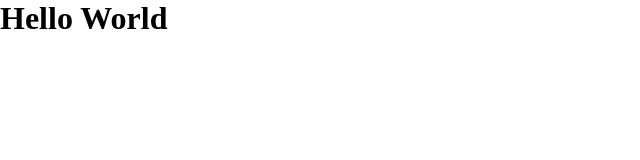
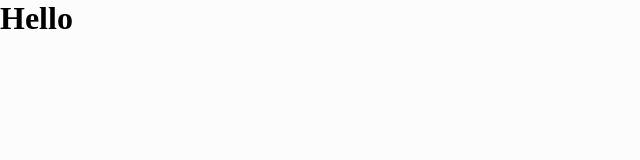
Before and after one commit to jeff343/jeff343.github.io, a React (Create React App) app: page / in a window 1280 px wide. Shown: the top 160 px of the page, without its empty margins (0-640 px from the left). Built offline with nearby package versions, Linux system fonts and the light colour scheme; the HTML template or start-up script is replaced by a standard one.

Commit message:
Add global theme

```diff
--- a/src/App.js
+++ b/src/App.js
@@ -1,7 +1,21 @@
+// import { useState } from "react";
+import { ThemeProvider } from "styled-components";
+import { lightTheme, GlobalStyles } from "./styles/theme";
+import PortfolioPage from "./pages/PortfolioPage";
 
+// TODO: add theme switcher to header
 function App() {
+  // const [theme, setTheme] = useState(lightTheme);
+
+  // const toggleTheme = () => {
+  //   setTheme(theme === lightTheme ? darkTheme : lightTheme);
+  // };
+
   return (
-    <h1>Hello World</h1>
+    <ThemeProvider theme={lightTheme}>
+      <GlobalStyles />
+      <PortfolioPage />
+    </ThemeProvider>
   );
 }
 
--- /dev/null
+++ b/src/pages/PortfolioPage.js
@@ -0,0 +1,9 @@
+
+const PortfolioPage = () => {
+
+    return (
+        <h1>Hello</h1>
+    )
+}
+
+export default PortfolioPage;
--- /dev/null
+++ b/src/styles/theme.js
@@ -0,0 +1,28 @@
+import { createGlobalStyle } from "styled-components";
+
+const GlobalStyles = createGlobalStyle`
+    body {
+        background: ${props => props.theme.background};
+        color: ${props => props.theme.color};
+    }
+`;
+
+const lightTheme = {
+    background: '#fcfcfc',
+    primary: '#e8f0fa',
+    secondary: '#cee0f4',
+    tertiary: '#8289af',
+    color: 'black'
+};
+
+const darkTheme = {
+    background: '#050828',
+    primary: '#06325E',
+    secondary: '#65809F',
+    tertiary: '#C0C4CF',
+    color: 'white'
+};
+
+export { GlobalStyles };
+export { lightTheme };
+export { darkTheme };
```
